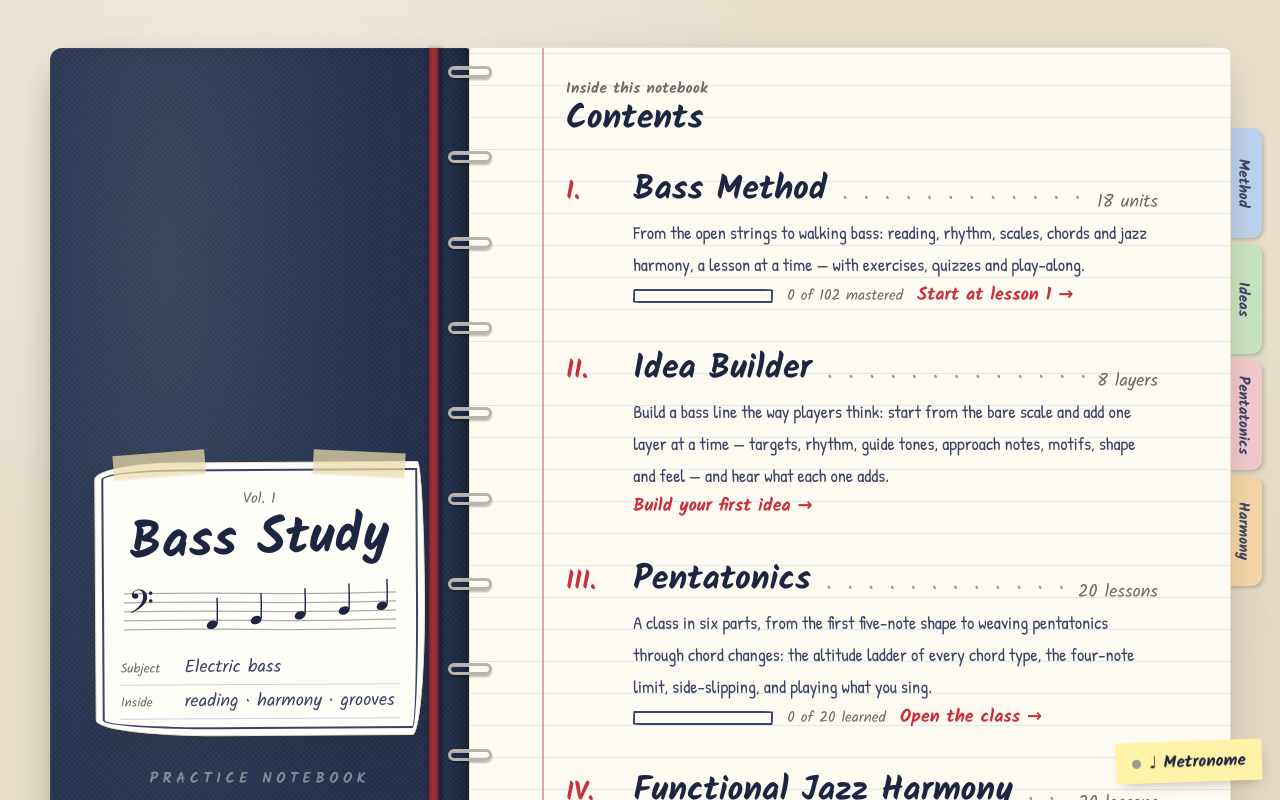
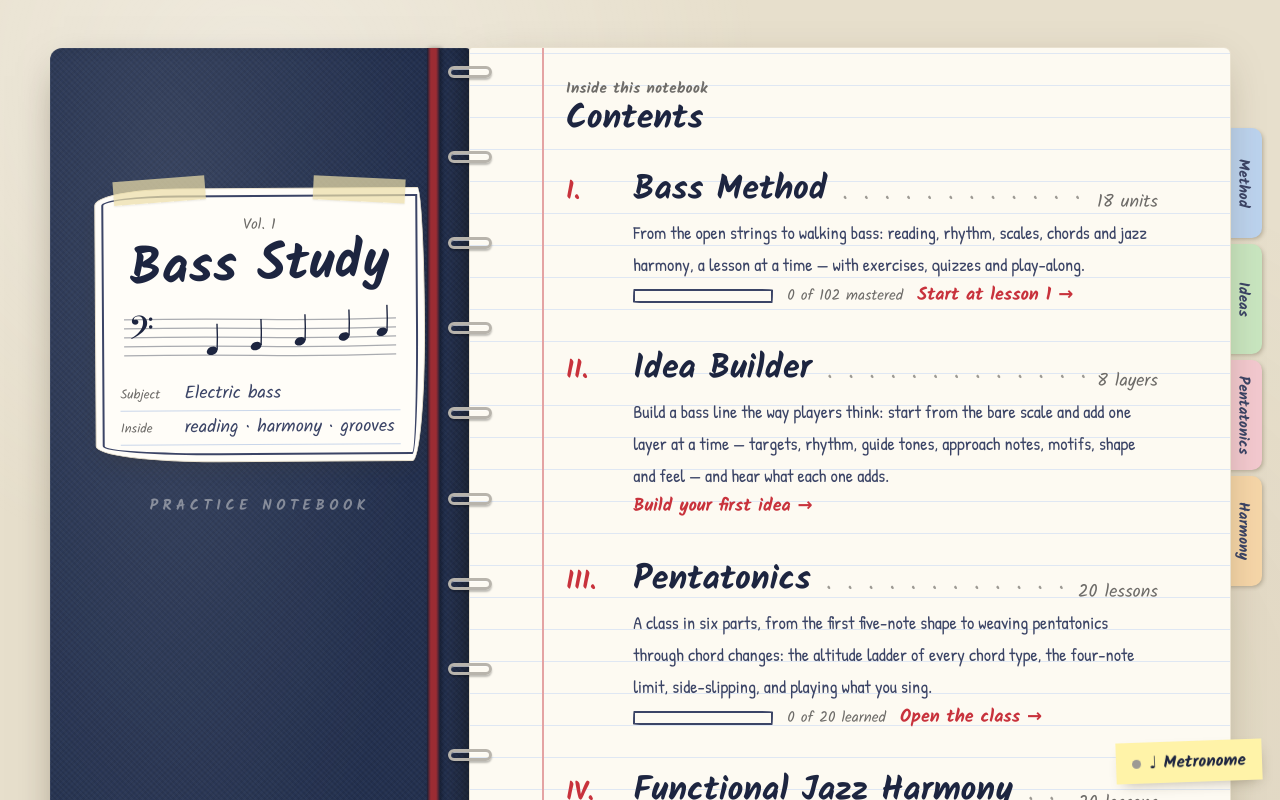
Before and after one commit to Diullei/bass-study, a React (Vite) app: page / in a window 1280 px wide. Shown: the top 800 px of the page. Built offline with nearby package versions, Linux system fonts and the light colour scheme.

Commit message:
Pin cover label to top

```diff
--- a/src/pages/CoverPage.module.css
+++ b/src/pages/CoverPage.module.css
@@ -17,10 +17,11 @@
   display: flex;
   flex-direction: column;
   align-items: center;
-  justify-content: center;
+  /* pinned to the top: the cover grows with the contents page, the label stays where it is */
+  justify-content: flex-start;
   gap: var(--sp-6);
   min-height: 640px;
-  padding: var(--sp-7) var(--sp-6);
+  padding: 140px var(--sp-6) var(--sp-7);
   border-radius: 12px 4px 4px 12px;
   background-color: var(--cover);
   background-image:
```
